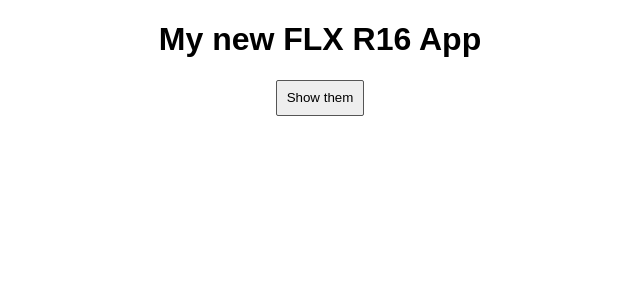
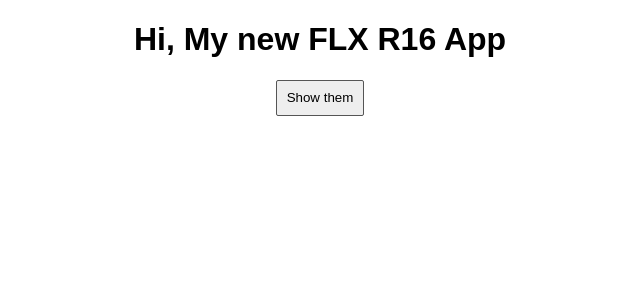
Before and after one commit to gitfilix/r16, a React (Create React App) app in the folder r16/: page / in a window 1280 px wide. Shown: the top 300 px of the page, without its empty margins (320-960 px from the left). Built offline with nearby package versions, Linux system fonts and the light colour scheme.

Commit message:
Cockpit Component works

```diff
--- a/r16/src/components/Cockpit/Cockpit.js
+++ b/r16/src/components/Cockpit/Cockpit.js
@@ -0,0 +1,14 @@
+//functional component
+import React from 'react';
+
+const cockpit = (props) => {
+    return (
+        <div className="Cockpit">
+            <h1 className="App-title" >Hi, My new FLX R16 App</h1>
+
+            <button onClick={props.clicked} className="button">Show them</button>
+        </div>
+    );
+};
+
+export default cockpit;
--- a/r16/src/components/Persons/Persons.js
+++ b/r16/src/components/Persons/Persons.js
@@ -1,6 +1,6 @@
 import React from 'react';
 
-import Person from './Person/Person';
+import Person from './Person/Person.js';
 
 // es6 shorthand on oneliner: no brackets no return statement but its a return statement
 const persons = (props) => props.persons.map((person, index) => {
--- a/r16/src/containers/App.js
+++ b/r16/src/containers/App.js
@@ -1,6 +1,7 @@
 import React, { Component } from 'react';
 import './App.css';
 import Persons from '../components/Persons/Persons.js';
+import Cockpit from '../components/Cockpit/Cockpit';
 
 class App extends Component {
   state = {
@@ -69,8 +70,10 @@ class App extends Component {
     }
     return (
       <div className="App">
-          <h1 className="App-title" >My new FLX R16 App</h1>
-          <button onClick={this.togglePersonsHandler} className="button">Show them</button>
+          <Cockpit
+            showPersons={this.state.ShowPersons}
+            persons={this.state.persons}
+            clicked={this.togglePersonsHandler}/>
           {persons}
       </div>
     );
```
